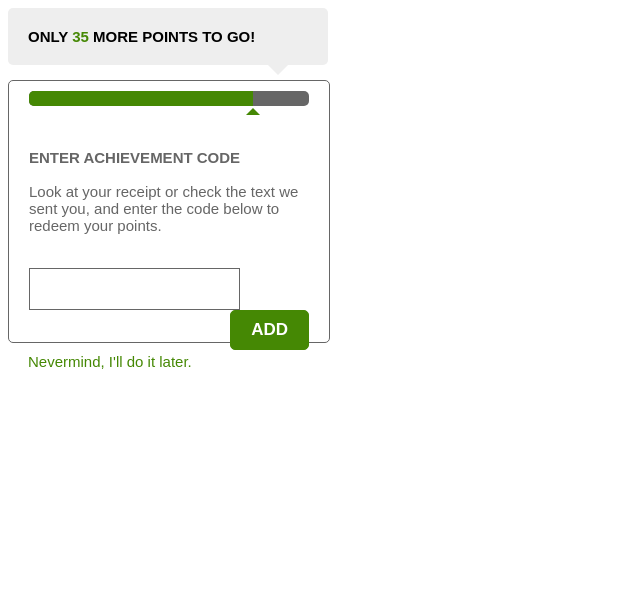
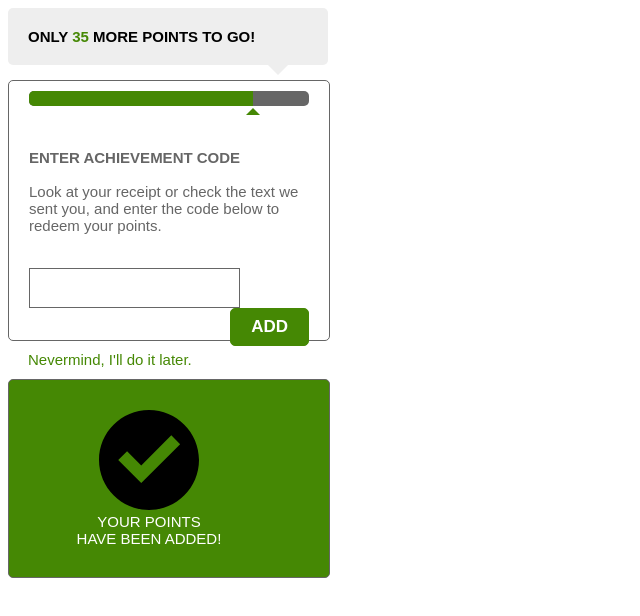
Before and after one commit to PiusNyakoojo/code-challenges, a website built with webpack: page ui-transition/app/index.html in a window 1280 px wide. Shown: the whole page, without its empty margins (0-640 px from the left). Built offline with nearby package versions, Linux system fonts and the light colour scheme; files whose address does not match are found by name.

Commit message:
Added Success transition state

```diff
--- a/ui-transition/app/index.html
+++ b/ui-transition/app/index.html
@@ -50,7 +50,19 @@
 
     <!-- Success state -->
     <div id='success-state'>
-
+        <div class='card'>
+            <div class='card-content-centered'>
+                <div class='img-container'>
+                    <img id='checkmark-img' src="assets/images/check-alt.svg" alt="Checkmark">
+                </div>
+                <div class='success-message-container'>
+                    <div class='success-message'>
+                        YOUR POINTS <br>
+                        HAVE BEEN ADDED!
+                    </div>
+                </div>
+            </div>
+        </div>
     </div>
     <script src='bundle.js'></script>
 </body>
--- a/ui-transition/app/src/main.js
+++ b/ui-transition/app/src/main.js
@@ -1,2 +1,2 @@
-require('file?name=styles.scss!../styles.scss');
+require('../styles.scss');
 require('file?name=index.html!../index.html');
--- a/ui-transition/app/styles.scss
+++ b/ui-transition/app/styles.scss
@@ -1,4 +1,4 @@
-@import './assets/carot-mixin';
+@import './assets/stylesheets/carot-mixin';
 
 /* General */
 $theme-color: #458804;
@@ -33,7 +33,7 @@ $progress-carot-left: calc(#{$progress-percent} - #{$progress-carot-size});
 $progress-carot-color: $theme-color;
 
 /* Card Input */
-$card-input-height: 40px;
+$card-input-height: calc(40px - 2px);
 
 /* Text Input */
 $text-input-horiz-padding: 5px;
@@ -190,3 +190,40 @@ $button-horiz-padding: 20px;
         cursor: pointer;
     }
 }
+
+
+$card-vert-padding: 30px;
+$checkmark-img-size: 100px;
+
+/* Success Card */
+
+#success-state {
+    .card {
+        background-color: $theme-color;
+        font: $text-font;
+        text-align: center;
+        color: white;
+
+        .card-content-centered {
+            margin: $card-vert-padding 0px;
+        }
+
+        .img-container {
+            width: 100%;
+        }
+
+        #checkmark-img {
+            width: $checkmark-img-size;
+            height: $checkmark-img-size;
+        }
+
+        .success-message-container {
+            width: 100%;
+            text-align: center;
+
+            .success-message {
+                margin: 0px auto;
+            }
+        }
+    }
+}
```
Also changed, not shown: ui-transition/app/assets/images/check-alt.svg (added), ui-transition/app/assets/stylesheets/carot-mixin.scss (renamed from ui-transition/app/assets/carot-mixin.scss).
